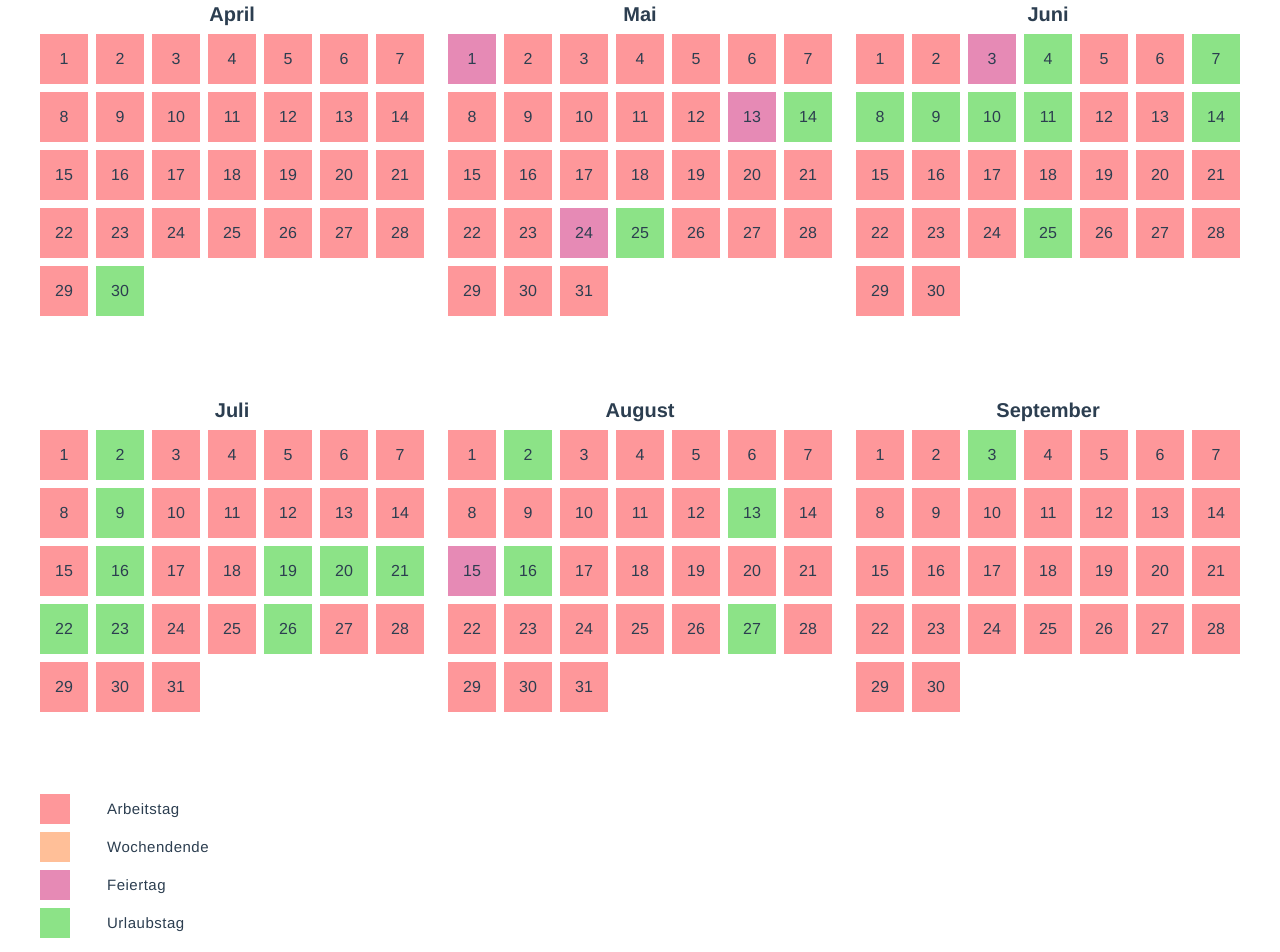
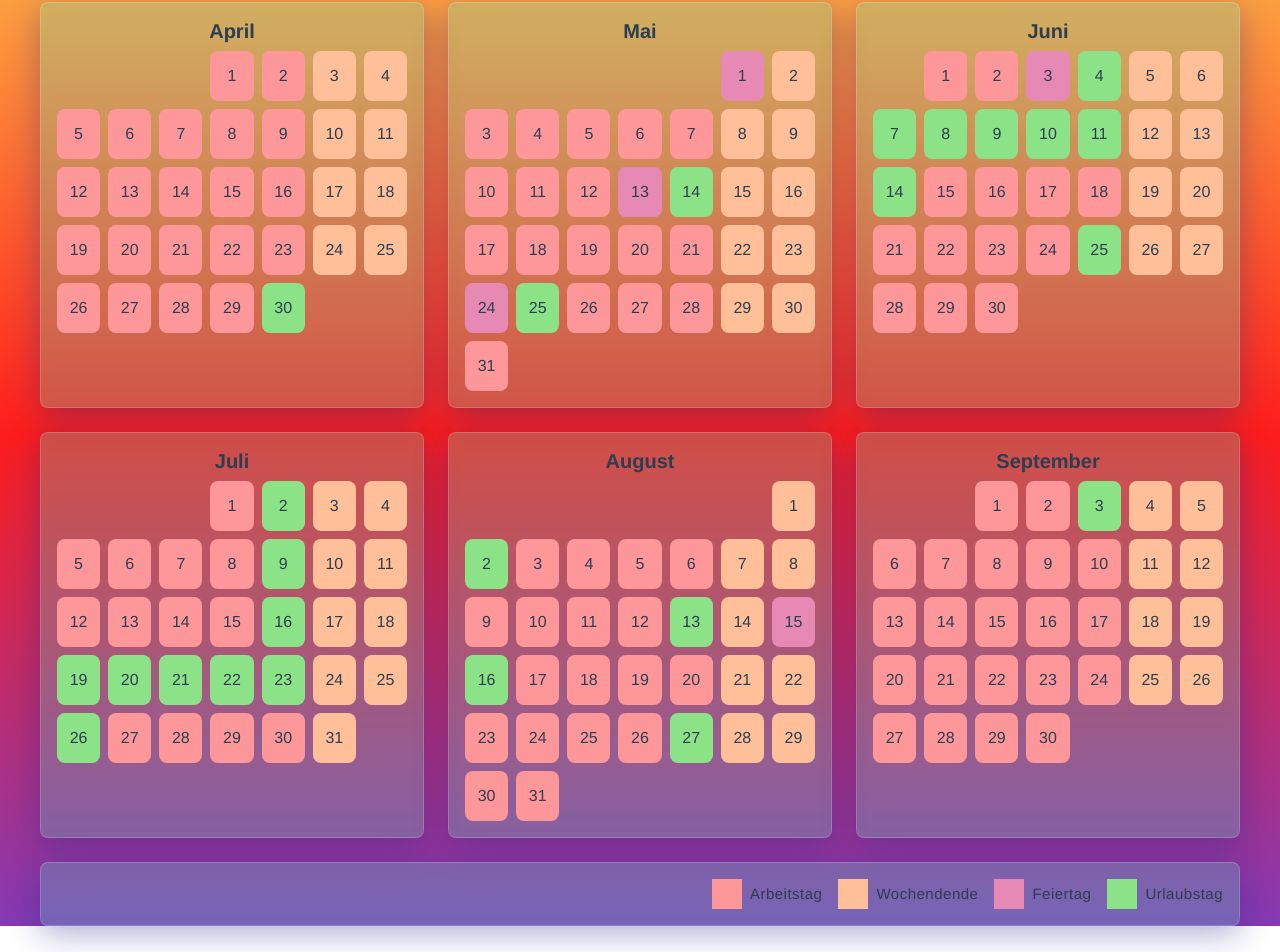
Before and after one commit to URLmacher/vacation, a Vue app: page / in a window 1280 px wide. Shown: the part 57-1009 px from the top of the page. After the commit the page ends 983 px from the top, so only its background shows below. Built offline with nearby package versions, Linux system fonts and the light colour scheme.

Commit message:
add glass and backgrounds

```diff
--- a/src/components/Calendar.vue
+++ b/src/components/Calendar.vue
@@ -46,7 +46,7 @@ export default defineComponent({
       daysOfMonth,
       monthName,
       getHolidayClass,
-      getVacationDayClass,
+      getVacationDayClass
     };
   }
 });
@@ -54,6 +54,7 @@ export default defineComponent({
 
 <style scoped lang="scss">
 .calendar {
+  @include glass-container;
   display: grid;
   grid-template-columns: repeat(7, 1fr);
   grid-template-rows: min-content repeat(6, 1fr);
@@ -67,32 +68,33 @@ export default defineComponent({
   &__day {
     width: 100%;
     height: 50px;
+    border-radius: var(--border-radius);
     box-sizing: border-box;
     display: flex;
     align-items: center;
     justify-content: center;
     background-color: var(--highlight-one);
 
-    &--monday {
+    &--montag {
       grid-column-start: 1;
     }
-    &--tuesday {
+    &--dienstag {
       grid-column-start: 2;
     }
-    &--wednesday {
+    &--mittwoch {
       grid-column-start: 3;
     }
-    &--thursday {
+    &--donnerstag {
       grid-column-start: 4;
     }
-    &--friday {
+    &--freitag {
       grid-column-start: 5;
     }
-    &--saturday {
+    &--samstag {
       grid-column-start: 6;
       background-color: var(--highlight-two);
     }
-    &--sunday {
+    &--sonntag {
       grid-column-start: 7;
       background-color: var(--highlight-two);
     }
--- a/src/style/defaults.scss
+++ b/src/style/defaults.scss
@@ -5,16 +5,21 @@
   --highlight-four: #8ce387;
   --content-spacing: 24px;
   --text-color-strong: #2c3e50;
-  --border-color: #f6f6f8;
+  --border-color: rgba(255, 255, 255, 0.18);
+  --border-radius: 8px;
 }
 
 html,
 body,
 #app {
-  height: 100%;
   margin: 0;
   padding: 0;
   color: var(--text-color-strong);
+}
+
+html {
+  background: rgb(131, 58, 180);
+  background: linear-gradient(0deg, rgba(131, 58, 180, 1) 0%, rgba(253, 29, 29, 1) 50%, rgba(252, 176, 69, 1) 100%);
 }
 
 @mixin vacation-container {
@@ -22,3 +27,13 @@ body,
   margin: auto;
   padding: 0 var(--content-spacing);
 }
+
+@mixin glass-container {
+  background: rgba(80, 227, 194, 0.25);
+  box-shadow: 0 8px 32px 0 rgba(31, 38, 135, 0.37);
+  backdrop-filter: blur(4px);
+  -webkit-backdrop-filter: blur(4px);
+  border-radius: var(--border-radius);
+  border: 1px solid var(--border-color);
+  padding: 16px;
+}
--- a/src/views/CalendarView.vue
+++ b/src/views/CalendarView.vue
@@ -7,15 +7,23 @@
         :month="month"
         :year="vacationYear"
       />
-      <div class="calendar-view__legend">
+    </div>
+    <div class="calendar-view__legend">
+      <div class="calendar-view__legend-row">
         <div class="calendar-view__legend-item"></div>
-        <p class="calendar-view__legend-description">Arbeitstag</p>
+        <p>Arbeitstag</p>
+      </div>
+      <div class="calendar-view__legend-row">
         <div class="calendar-view__legend-item calendar-view__legend-item--weekend"></div>
-        <p class="calendar-view__legend-description">Wochendende</p>
+        <p>Wochendende</p>
+      </div>
+      <div class="calendar-view__legend-row">
         <div class="calendar-view__legend-item calendar-view__legend-item--holiday"></div>
-        <p class="calendar-view__legend-description">Feiertag</p>
+        <p>Feiertag</p>
+      </div>
+      <div class="calendar-view__legend-row">
         <div class="calendar-view__legend-item calendar-view__legend-item--vacation"></div>
-        <p class="calendar-view__legend-description">Urlaubstag</p>
+        <p>Urlaubstag</p>
       </div>
     </div>
   </div>
@@ -57,16 +65,27 @@ export default defineComponent({
   }
 
   &__legend {
+    @include glass-container;
     display: grid;
     grid-template-columns: 1fr 1fr;
-    max-width: 169px;
+    justify-content: flex-end;
+    grid-gap: 8px;
     align-items: center;
-    gap: 8px;
+
+    @include window-small {
+      display: flex;
+    }
+  }
+
+  &__legend-row {
+    display: flex;
+    align-items: center;
   }
 
   &__legend-item {
     height: 30px;
     width: 30px;
+    margin: 0 8px;
     background-color: var(--highlight-one);
     &--weekend {
       background-color: var(--highlight-two);
--- a/src/views/Stats.vue
+++ b/src/views/Stats.vue
@@ -1,7 +1,7 @@
 <template>
   <div class="stats">
     <ul class="stats__list">
-      <h5 class="stats__title">Daten</h5>
+      <h5 class="stats__title">Zusammenfassung</h5>
       <li class="stats__list-item">
         <p>Urlaubstage:</p>
         <p>{{vacationDayDates.length}}</p>
@@ -21,7 +21,10 @@
       <small class="stats__list-sub">*Stand: {{timeOfLastUpdate}}</small>
     </ul>
     <ul class="stats__list">
-      <h5 class="stats__title">Urlaubstermine</h5>
+      <div class="stats__title">
+        <h5>Urlaubstermine</h5>
+        <a :href="exportCalendarLink">Export</a>
+      </div>
       <li
         class="stats__list-item"
         v-for="vacationDayDate in vacationDayDates"
@@ -30,10 +33,6 @@
         <p>{{getFormattedVacationDayName(vacationDayDate)}}</p>
         <p>{{getFormattedVacationDayDate(vacationDayDate)}}</p>
       </li>
-      <a
-        class="stats__list-sub"
-        :href="exportCalendarLink"
-      >Export</a>
     </ul>
   </div>
 </template>
@@ -87,24 +86,26 @@ export default defineComponent({
 .stats {
   @include vacation-container;
 
-  &__title {
-    margin-bottom: 16px;
-  }
-
   &__list {
+    @include glass-container;
     display: flex;
     flex-direction: column;
     max-width: 400px;
     list-style: none;
-    padding: 0;
     margin: 40px auto var(--content-spacing) auto;
+  }
+
+  &__title {
+    margin-bottom: 16px;
+    display: flex;
+    justify-content: space-between;
+    align-items: center;
   }
 
   &__list-item {
     display: flex;
     justify-content: space-between;
-    padding: 0;
-    padding-bottom: 4px;
+    padding: 4px 0;
     border-bottom: 1px solid var(--border-color);
   }
 
```
